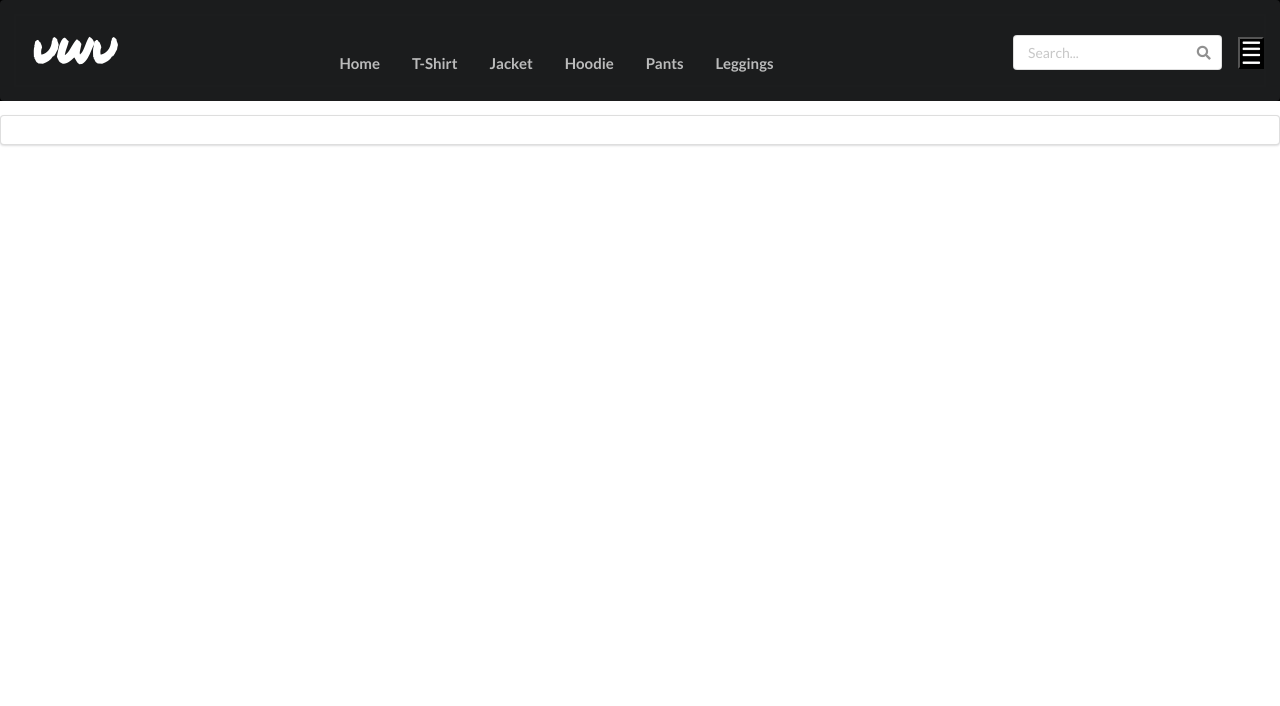
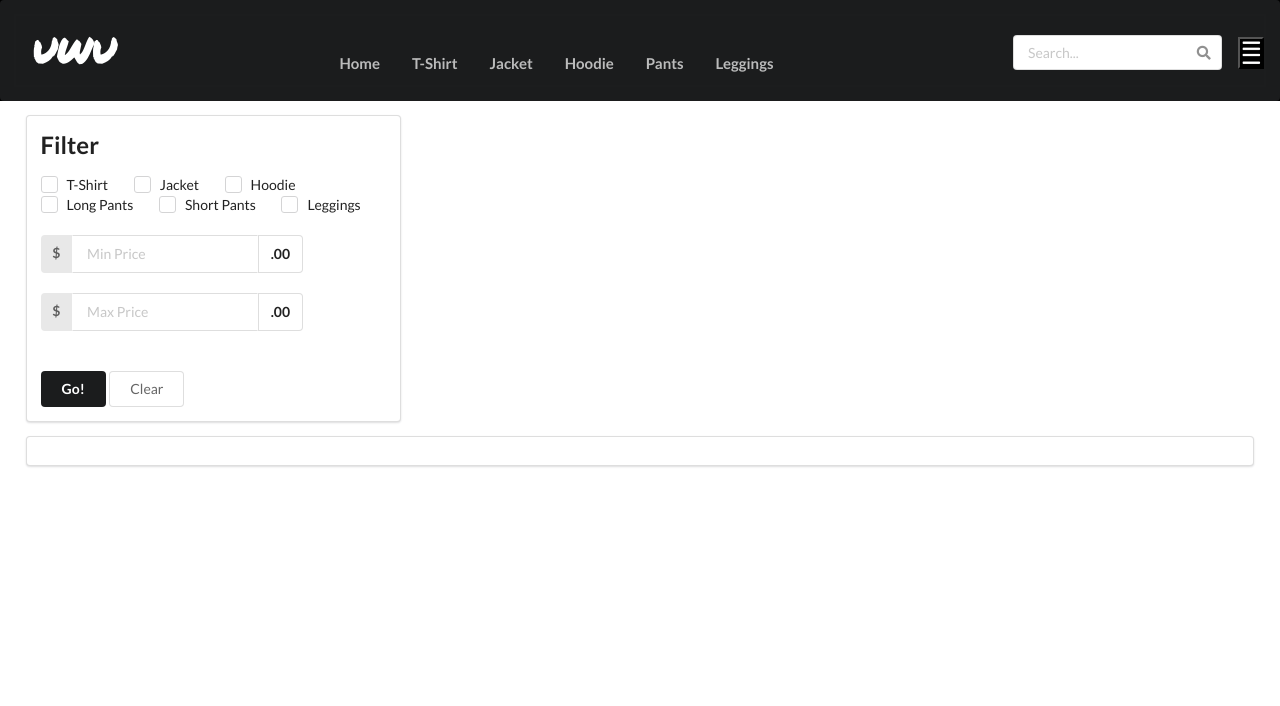
Before and after one commit to Kelpie12/Project-PW, a PHP site: page /shop.php in a window 1280 px wide. Shown: the top 706 px of the page. Run offline with PHP 8.4, Linux system fonts and the light colour scheme; data that the repository does not hold is empty; some libraries are stand-ins or nearby versions.

Commit message:
Filter
filter, filter ajax file

```diff
--- a/assets/style.css
+++ b/assets/style.css
@@ -157,3 +157,6 @@ footer h3 {
 .dropdown:hover .dropdown-content {
   display: block;
 }
+.ui.segment label{
+  margin-right: 2vw;
+}
--- a/shop.php
+++ b/shop.php
@@ -1,4 +1,5 @@
-<?php?>
+<?php
+?>
 <!DOCTYPE html>
 <html lang="en">
 
@@ -64,11 +65,58 @@
             </div>
         </div>
     </header>
+    <div class="ui compact segment" style="margin-left:2vw;">
+        <h2>Filter</h2>
+        <div class="ui checkbox">
+            <input type="checkbox" class="selector_category" value="1" id="cb1">
+            <label>T-Shirt</label>
+        </div>
+        <div class="ui checkbox">
+            <input type="checkbox" class="selector_category" value="2" id="cb2">
+            <label>Jacket</label>
+        </div>
+        <div class="ui checkbox">
+            <input type="checkbox" class="selector_category" value="3" id="cb3">
+            <label>Hoodie</label>
+        </div>
+        <br>
+        <div class="ui checkbox">
+            <input type="checkbox" class="selector_category" value="4" id="cb4">
+            <label>Long Pants</label>
+        </div>
+        <div class="ui checkbox">
+            <input type="checkbox" class="selector_category" value="5" id="cb5">
+            <label>Short Pants</label>
+        </div>
+        <div class="ui checkbox">
+            <input type="checkbox" class="selector_category" value="6" id="cb6">
+            <label>Leggings</label>
+        </div>
+        <br><br>
 
-    <div class="segment ui myCards">
+        <input type="hidden" id="hidden_minimum_price" value="0"/>
+        <input type="hidden" id="hidden_maximum_price" value="2000000"/>
+        <div id="price_range">
+            <div class="ui right labeled input">
+                <label for="amount" class="ui label">$</label>
+                <input type="number" placeholder="Min Price" id="minprice">
+                <div class="ui basic label">.00</div>
+            </div><br><br>
+            <div class="ui right labeled input">
+                <label for="amount" class="ui label">$</label>
+                <input type="number" placeholder="Max Price" id="maxprice">
+                <div class="ui basic label">.00</div>
+            </div>
+        </div>
+        <br><br>
+
+        <button class="ui black button" id="btnFilter">Go!</button>
+        <button class="ui basic button" id="btnClear">Clear</button>
+    </div>
+    <div class="segment ui myCards" style="width:96vw;margin-left:2vw;margin-bottom:10vh;">
 
     </div>
-
+    <br><br>
     <footer>
         <div class="ui bottom fixed large menu">
             <a class="item" href="header.php">
@@ -163,6 +211,8 @@
         });
     }
 
+
+
     $(document).ready(function() {
         printCategoryForCards();
         loadCards();
@@ -170,6 +220,73 @@
             let id = ($(this).attr("id"));
             console.log(id);
         });
+
+        $('#btnClear').click(function(){
+            $("#cb1").prop("checked",false);
+            $("#cb2").prop("checked",false);
+            $("#cb3").prop("checked",false);
+            $("#cb4").prop("checked",false);
+            $("#cb5").prop("checked",false);
+            $("#cb6").prop("checked",false);
+            $("#maxprice").val("");
+            $("#minprice").val("");
+            printCategoryForCards();
+            loadCards();
+        });
+
+        $("#btnFilter").click(function(){
+            var action = "fetch_data";
+            var minimum_price=$('#minprice').val();
+            var maximum_price=$('#maxprice').val();
+
+            // alert(category);
+            if(minimum_price==""){
+                minimum_price=0;
+            }
+            if(maximum_price==""){
+                maximum_price=2000000;
+            }
+            // alert(minimum_price+", "+maximum_price);
+            if(minimum_price>maximum_price){
+                alert('Min Price can not be higher than the Max Price');
+            }
+            else{
+                $(".myCards").html("");
+                    let c = `<div style='margin-top: 30px'>
+                    <h2> Filter Result </h2>
+                        <div class="ui link cards">
+                            <div class='five column grid ui filtered'>
+                            </div>
+                        </div>
+                    </div>`;
+                    $(".myCards").append(c);
+                    var category = get_filter();
+                    // alert(category);
+                $.ajax({
+                url:"load-shop-filter.php",
+                method:"POST",
+                data:{
+                    action:action,
+                    minimum_price:minimum_price,
+                    maximum_price:maximum_price,
+                    category:category,
+                },
+                success: function (response) {
+                    $(`.filtered`).append(response);
+                },
+            });
+            }
+
+        });
+
+        function get_filter(){
+            var filter=[];
+            $(".selector_category:checked").each(function(){
+                filter.push($(this).val());
+            });
+            return filter;
+        }
+
     });
 </script>
 
```
Also changed, not shown: load-shop-filter.php (added, +78 -0 lines).
